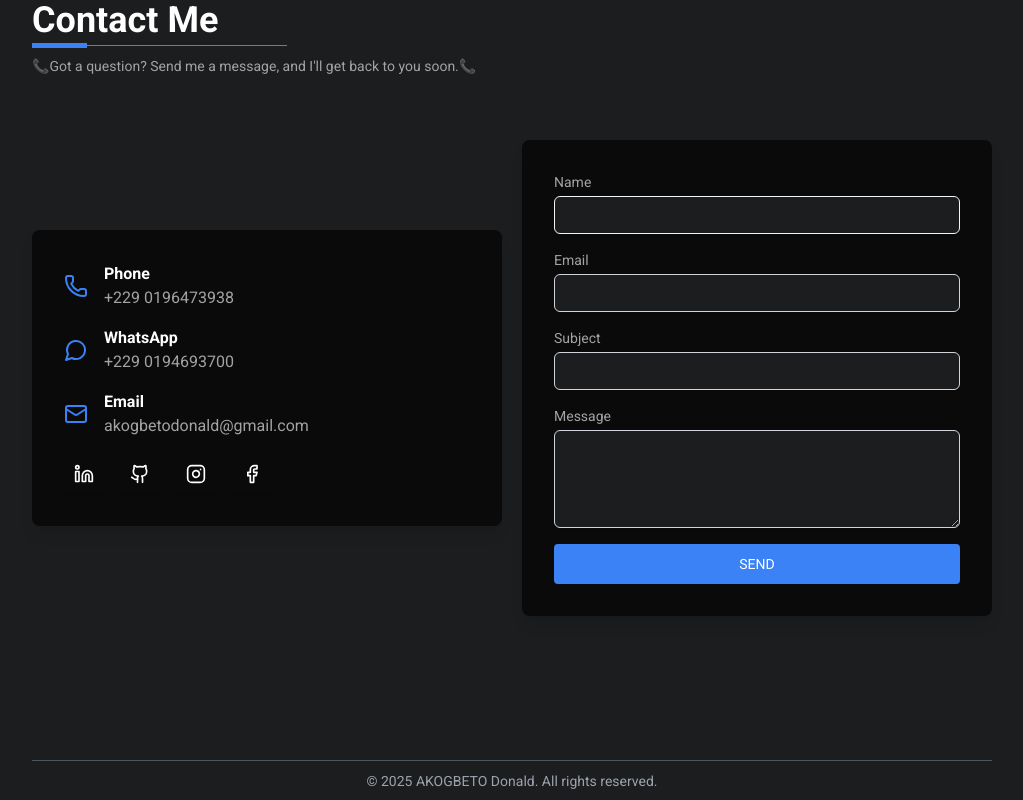
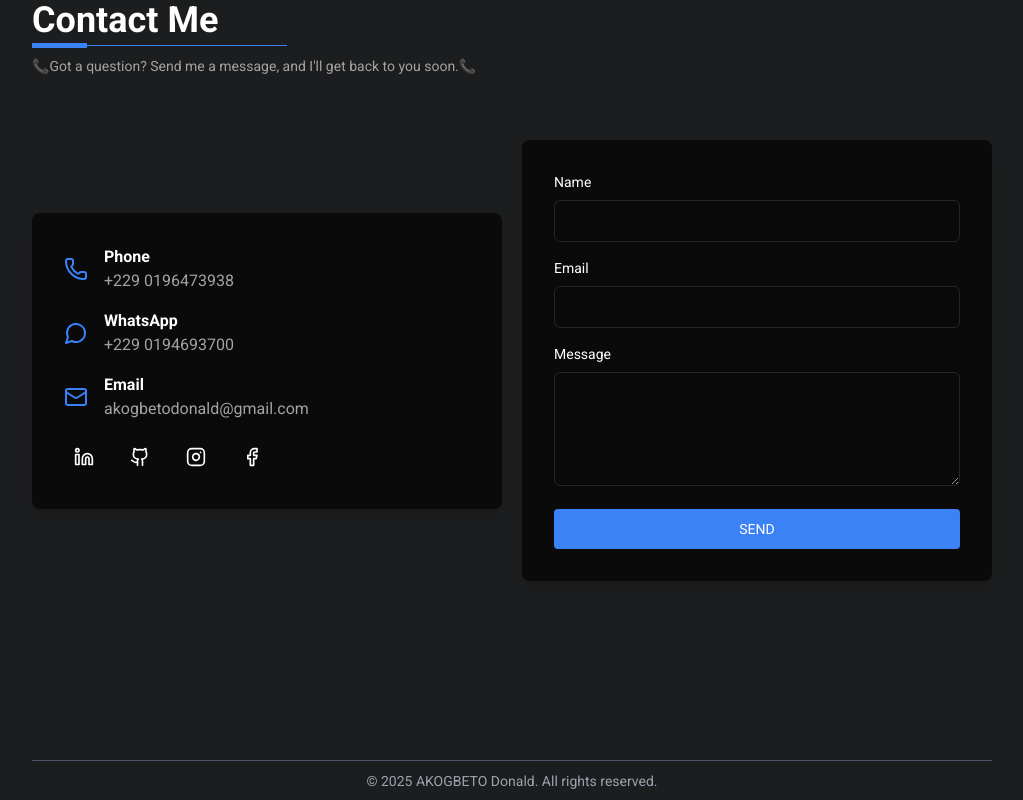
Before and after one commit to AshuraDev/my_dev_portfolio, a Next.js app: page /en in a window 1280 px wide. Shown: the part 3410-4210 px from the top of the page, without its empty margins (128-1151 px from the left). Built offline with nearby package versions, Linux system fonts and the light colour scheme.

Commit message:
fix: update translation keys in contact form

```diff
--- a/src/components/sections/contact/contact-form.tsx
+++ b/src/components/sections/contact/contact-form.tsx
@@ -10,17 +10,15 @@ const ContactForm = () => {
   const [formData, setFormData] = useState({
     name: "",
     email: "",
-    subject: "",
     message: "",
   });
 
   const [errors, setErrors] = useState<{ [key: string]: string }>({});
 
   const schema = z.object({
-    name: z.string().min(1, { message: "Le nom est requis" }),
+    name: z.string().min(3, { message: "Le nom est requis" }),
     email: z.string().email({ message: "Email invalide" }),
-    subject: z.string().min(1, { message: "Le sujet est requis" }),
-    message: z.string().min(1, { message: "Le message est requis" }),
+    message: z.string().min(2, { message: "Le message est requis" }),
   });
 
   const handleChange = (
@@ -59,10 +57,7 @@ const ContactForm = () => {
     >
       <form onSubmit={handleSubmit} className="space-y-4">
         <div>
-          <label
-            htmlFor="name"
-            className="block text-sm font-medium text-muted-foreground"
-          >
+          <label htmlFor="name" className="block text-sm font-medium mb-2">
             {t("contact_section.name")}
           </label>
           <input
@@ -71,18 +66,17 @@ const ContactForm = () => {
             name="name"
             value={formData.name}
             onChange={handleChange}
-            className="mt-1 block w-full px-3 py-2 border border-gray-100 rounded-md shadow-sm focus:outline-none focus:ring-primary_color focus:border-primary_color sm:text-sm"
-            required
+            className={`w-full p-2 rounded-md bg-transparent border ${
+              errors.name ? "border-red-500" : "border-input"
+            }`}
           />
           {errors.name && (
             <p className="text-red-500 text-sm mt-1">{errors.name}</p>
           )}
         </div>
+
         <div>
-          <label
-            htmlFor="email"
-            className="block text-sm font-medium text-muted-foreground"
-          >
+          <label htmlFor="email" className="block text-sm font-medium mb-2">
             {t("contact_section.email")}
           </label>
           <input
@@ -91,38 +85,17 @@ const ContactForm = () => {
             name="email"
             value={formData.email}
             onChange={handleChange}
-            className="mt-1 block w-full px-3 py-2 border border-gray-300 rounded-md shadow-sm focus:outline-none focus:ring-primary_color focus:border-primary_color sm:text-sm"
-            required
+            className={`w-full p-2 rounded-md bg-transparent border ${
+              errors.email ? "border-red-500" : "border-input"
+            }`}
           />
           {errors.email && (
             <p className="text-red-500 text-sm mt-1">{errors.email}</p>
           )}
         </div>
+
         <div>
-          <label
-            htmlFor="subject"
-            className="block text-sm font-medium text-muted-foreground"
-          >
-            {t("contact_section.subject")}
-          </label>
-          <input
-            type="text"
-            id="subject"
-            name="subject"
-            value={formData.subject}
-            onChange={handleChange}
-            className="mt-1 block w-full px-3 py-2 border border-gray-300 rounded-md shadow-sm focus:outline-none focus:ring-primary_color focus:border-primary_color sm:text-sm"
-            required
-          />
-          {errors.subject && (
-            <p className="text-red-500 text-sm mt-1">{errors.subject}</p>
-          )}
-        </div>
-        <div>
-          <label
-            htmlFor="message"
-            className="block text-sm font-medium text-muted-foreground"
-          >
+          <label htmlFor="message" className="block text-sm font-medium mb-2">
             {t("contact_section.message")}
           </label>
           <textarea
@@ -131,18 +104,18 @@ const ContactForm = () => {
             value={formData.message}
             onChange={handleChange}
             rows={4}
-            className="mt-1 block w-full px-3 py-2 border border-gray-300 rounded-md shadow-sm focus:outline-none focus:ring-primary_color focus:border-primary_color sm:text-sm"
-            required
+            className={`w-full p-2 rounded-md bg-transparent border ${
+              errors.message ? "border-red-500" : "border-input"
+            }`}
           />
           {errors.message && (
             <p className="text-red-500 text-sm mt-1">{errors.message}</p>
           )}
         </div>
-        <div>
-          <Button variant={"default"} type="submit" className="w-full">
-            {t("contact_section.send")}
-          </Button>
-        </div>
+
+        <Button type="submit" className="w-full">
+          {t("contact_section.send")}
+        </Button>
       </form>
     </div>
   );
```
